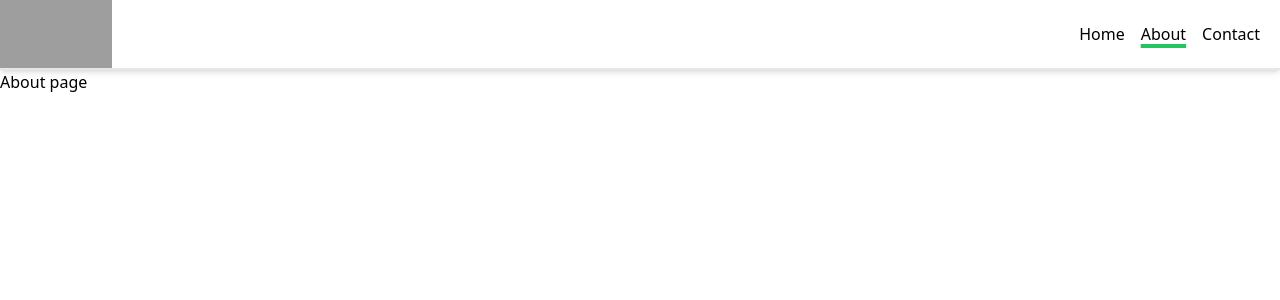
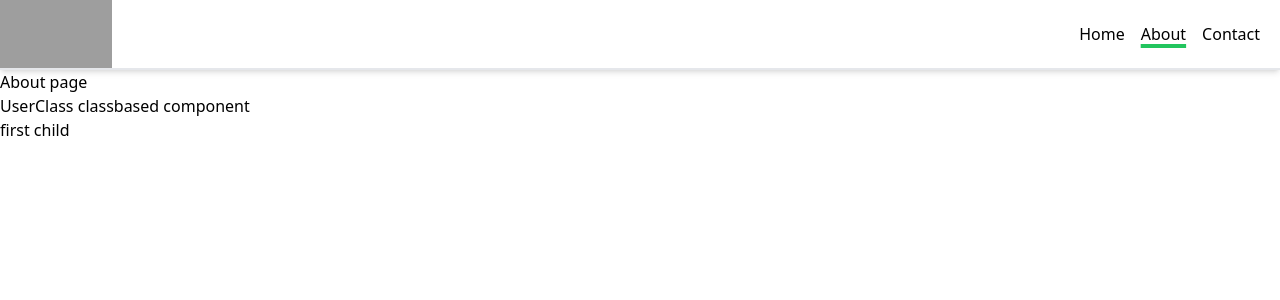
Before and after one commit to Grewal009/Route, a React (Vite) app: page /about in a window 1280 px wide. Shown: the top 300 px of the page. Built offline with nearby package versions, Linux system fonts and the light colour scheme; grey boxes are pictures that could not be loaded.

Commit message:
UserClass component created

```diff
--- a/src/components/About.js
+++ b/src/components/About.js
@@ -1,5 +1,12 @@
+import UserClass from "./classComponents/UserClass";
+
 const About = () => {
-  return <h1>About page</h1>;
+  return (
+    <>
+      <h1>About page</h1>
+      <UserClass name="first child" />
+    </>
+  );
 };
 
 export default About;
--- /dev/null
+++ b/src/components/classComponents/UserClass.js
@@ -0,0 +1,17 @@
+import React from "react";
+
+class UserClass extends React.Component {
+  constructor(props) {
+    super(props);
+  }
+
+  render() {
+    return (
+      <>
+        <h1>UserClass classbased component</h1>
+        <h2>{this.props.name}</h2>
+      </>
+    );
+  }
+}
+export default UserClass;
```
